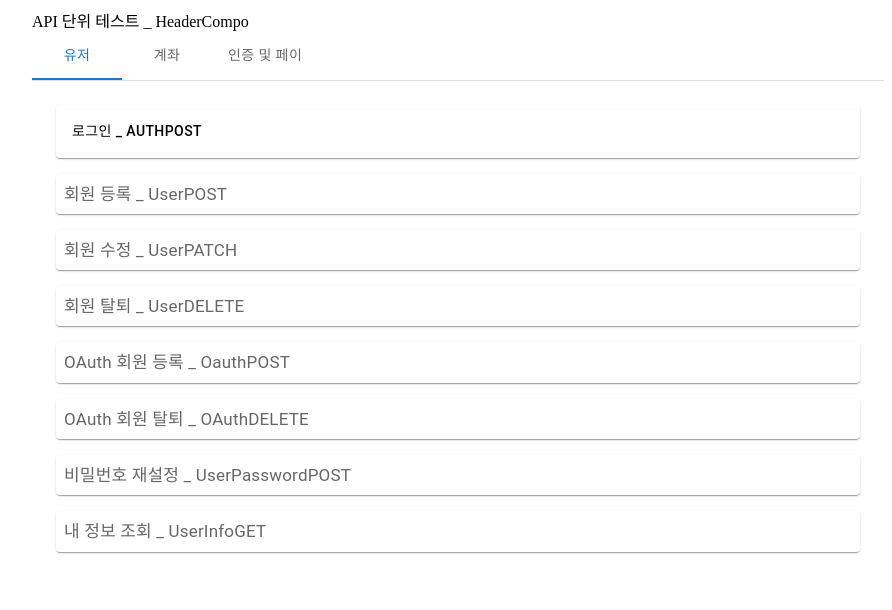
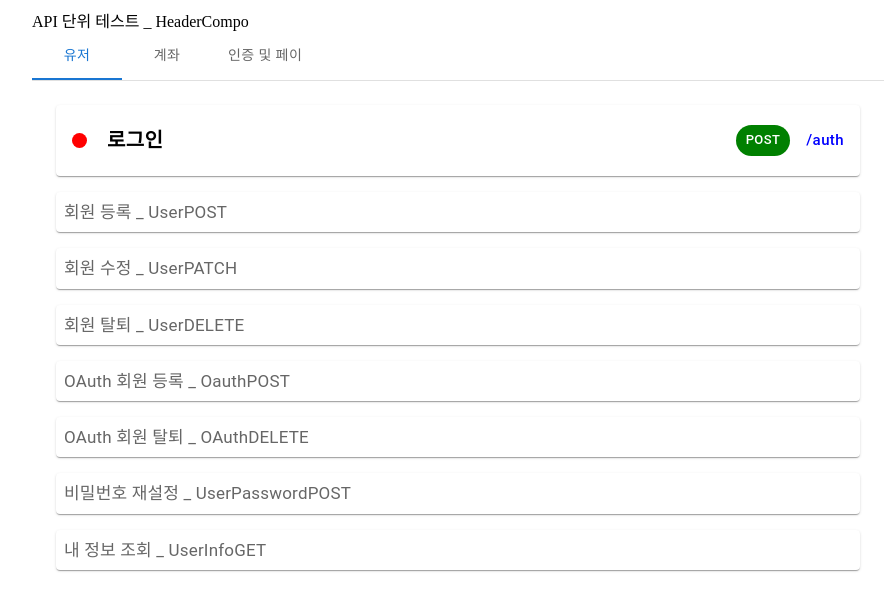
Before and after one commit to JinwooYeon/ParaSOL_SSAFY, a React (Create React App) app in the folder front/web/: page / in a window 1280 px wide. Shown: the top 610 px of the page, without its empty margins (182-1074 px from the left). Built offline with nearby package versions, Linux system fonts and the light colour scheme.

Commit message:
Feat : :sparkles: API 테스트 대시보드 레이아웃 설정

```diff
--- /dev/null
+++ b/front/web/src/components/Completed.tsx
@@ -0,0 +1,32 @@
+import React from "react";
+import { Box } from "@mui/material";
+
+interface IMyprops {
+  completed: boolean;
+}
+
+export const Completed: React.FC<IMyprops> = (props: IMyprops) => {
+  return (
+    <>
+      {props.completed ? (
+        <Box
+          sx={{
+            borderRadius: "50%",
+            backgroundColor: "green",
+            width: 15,
+            height: 15,
+          }}
+        ></Box>
+      ) : (
+        <Box
+          sx={{
+            borderRadius: "50%",
+            backgroundColor: "red",
+            width: 15,
+            height: 15,
+          }}
+        ></Box>
+      )}
+    </>
+  );
+};
--- /dev/null
+++ b/front/web/src/components/RequestBody.tsx
@@ -0,0 +1,55 @@
+import React from "react";
+import { Box, Stack, TextField } from "@mui/material";
+
+interface IMyprops {
+  requestBody: {
+    LoginInfo: Array<object>;
+  };
+}
+
+export const RequestBody: React.FC<IMyprops> = (props: IMyprops) => {
+  const myRequest = props.requestBody.LoginInfo;
+
+  console.log(props.requestBody.LoginInfo);
+  console.log(JSON.stringify(props.requestBody));
+  return (
+    <>
+      {props.requestBody ? (
+        <Box>
+          {myRequest.map((re: any) => {
+            return (
+              <Stack
+                direction="row"
+                justifyContent="space-between"
+                spacing={3}
+                sx={{ marginTop: 1 }}
+              >
+                <Stack
+                  direction="row"
+                  spacing={1}
+                  alignItems="center"
+                  justifyContent="space-between"
+                  sx={{ width: "40%" }}
+                >
+                  <div>
+                    {re.value} : {re.type}
+                  </div>
+                  {re.required ? (
+                    <div style={{ color: "blue" }}>required</div>
+                  ) : (
+                    <div style={{ color: "red" }}>not required</div>
+                  )}
+                </Stack>
+                <TextField
+                  label={re.value}
+                  style={{ width: "60%" }}
+                  size="small"
+                ></TextField>
+              </Stack>
+            );
+          })}
+        </Box>
+      ) : null}
+    </>
+  );
+};
--- a/front/web/src/components/user/authPOST/AuthPOST.tsx
+++ b/front/web/src/components/user/authPOST/AuthPOST.tsx
@@ -3,8 +3,31 @@ import { Stack, Divider, Grid, Box, Button } from "@mui/material";
 import { InputController } from "components/InputController";
 import { useForm, SubmitHandler } from "react-hook-form";
 import axios from "axios";
+import { Completed } from "components/Completed";
+import { RequestBody } from "components/RequestBody";
 
 export const AuthPOST = () => {
+  const API = {
+    uri: "/auth",
+    method: "POST",
+    detail: "로그인",
+    completed: false,
+  };
+  const requestBody = {
+    LoginInfo: [
+      {
+        value: "id",
+        type: "string",
+        required: false,
+      },
+      {
+        value: "password",
+        type: "string",
+        required: true,
+      },
+    ],
+  };
+  const responseBody = {};
   const [show, setShow] = useState(false);
   const [output, setOutput] = useState("");
   const { handleSubmit, control } = useForm({});
@@ -24,6 +47,7 @@ export const AuthPOST = () => {
       })
       .then((response) => {
         console.log(response);
+        setOutput(response.data);
       })
       .catch((err) => {
         console.log(err);
@@ -33,55 +57,41 @@ export const AuthPOST = () => {
   return (
     <>
       <Button sx={styles.apiHeader} onClick={handlShow}>
-        로그인 _ AuthPOST
+        <Stack
+          direction="row"
+          justifyContent="space-between"
+          sx={{ width: "100%" }}
+        >
+          <Stack direction="row" alignItems="center" spacing={2}>
+            <Completed completed={API.completed} />
+            <Box style={styles.apiDetail}>{API.detail}</Box>
+          </Stack>
+          <Stack direction="row" alignItems="center" spacing={2}>
+            <Box style={styles.apiMethod}>{API.method}</Box>
+            <Box sx={styles.apiUri}>{API.uri}</Box>
+          </Stack>
+        </Stack>
       </Button>
       {show ? (
         <Stack>
           <Divider sx={{ mt: 1, mb: 3 }} />
-          <Stack spacing={2} sx={{ p: 2 }}>
-            <Stack direction="row" justifyContent="space-between">
-              <Stack
-                direction="row"
-                justifyContent="start"
-                alignItems="center"
-                spacing={2}
-              >
-                <div style={styles.apiTitle}>/auth</div>
-                <div style={styles.apiMethod}>GET</div>
-              </Stack>
-              <div style={styles.apiDetail}>로그인</div>
+          <Stack spacing={2} sx={styles.api}>
+            <Stack direction="column">
+              <Box style={styles.apiContent}>API 요청</Box>
+              <Box style={styles.apiContentDetail}>
+                <form onSubmit={handleSubmit(onSubmit)}>
+                  <Stack direction="column" spacing={3}>
+                    <RequestBody requestBody={requestBody} />
+                    <Button variant="contained" type="submit" color="success">
+                      출력값 확인하기
+                    </Button>
+                  </Stack>
+                </form>
+              </Box>
             </Stack>
-            <Grid container spacing={3}>
+            {/* <Grid container spacing={3}>
               <Grid item xs={5}>
-                <Stack direction="column">
-                  <Box style={styles.apiContent}>API 요청</Box>
-                  <Box style={styles.apiContentDetail}>
-                    <Box>요청 모델명</Box>
-                    <Box>종류</Box>
-                    <Box>타입</Box>
-                    <Box>속성명</Box>
-                    <Box>속성타입</Box>
-                    <Box>헤더</Box>
-                  </Box>
-                </Stack>
-              </Grid>
-              <Grid item xs={5}>
-                <Stack direction="column">
-                  <Box style={styles.apiContent}>API 응답</Box>
-                  <Box style={styles.apiContentDetail}>
-                    <Box>반환 모델명</Box>
-                    <Box>반환 설명</Box>
-                    <Box>반환 코드</Box>
-                  </Box>
-                </Stack>
-              </Grid>
-            </Grid>
-            <Grid container spacing={3}>
-              <Grid item xs={5}>
-                <form
-                  onSubmit={handleSubmit(onSubmit)}
-                  style={styles.inputStyle}
-                >
+                <form onSubmit={handleSubmit(onSubmit)}>
                   <Stack
                     direction="column"
                     justifyContent="space-between"
@@ -97,10 +107,10 @@ export const AuthPOST = () => {
                   <Box style={styles.outputStyle}>
                     <p>{output}</p>
                   </Box>
-                  <Box sx={{ marginTop: "25px" }}>출력값</Box>
+                  <Box sx={{ marginTop: "5px" }}>출력값</Box>
                 </Stack>
               </Grid>
-            </Grid>
+            </Grid> */}
           </Stack>
         </Stack>
       ) : null}
@@ -109,26 +119,31 @@ export const AuthPOST = () => {
 };
 
 const styles = {
+  api: {
+    // margin: "auto 10px",
+    padding: "2px 40px",
+  },
   apiHeader: {
     width: "100%",
     justifyContent: "start",
     color: "black",
   },
-  apiTitle: {
+  apiUri: {
     color: "blue",
-    fontSize: 25,
-    padding: 4,
+    fontSize: 15,
     alignItems: "center",
+    textTransform: "lowercase",
   },
   apiMethod: {
     background: "green",
     color: "white",
-    padding: 2,
+    padding: "4px 10px",
     fontSize: 13,
+    borderRadius: 20,
   },
   apiDetail: {
-    color: "grey",
-    fontSize: 15,
+    fontSize: 20,
+    fontWeight: "bold",
     padding: 4,
     alignItems: "center",
   },
@@ -138,13 +153,11 @@ const styles = {
   },
   apiContentDetail: {
     backgroundColor: "#D8D6D6",
-    margin: "10px auto",
-    padding: 9,
-    width: "90%",
-    height: 250,
-  },
-  inputStyle: {
-    height: 250,
+    borderRadius: 10,
+    margin: "15px auto",
+    padding: 13,
+    width: "100%",
+    height: "100%",
   },
   outputStyle: {
     border: "solid green 3px",
```
